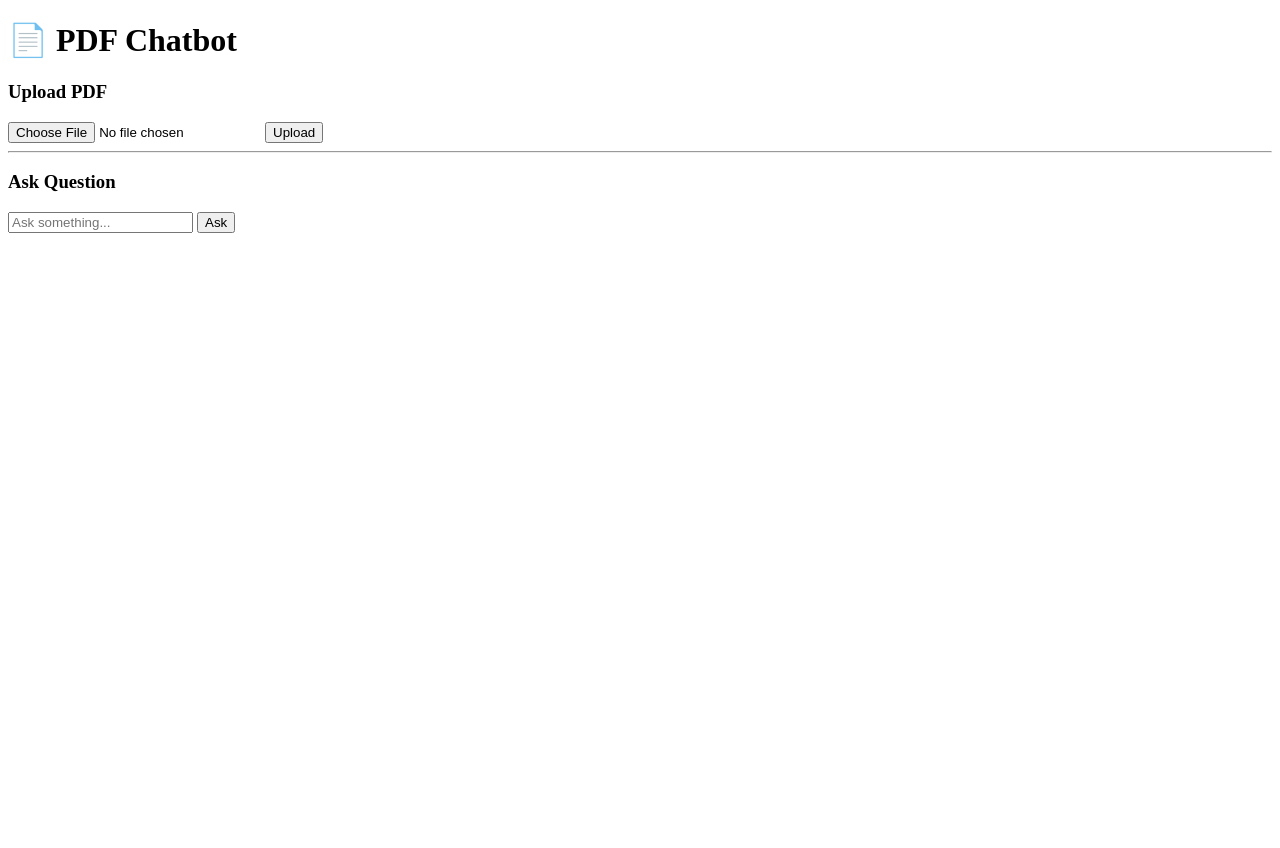
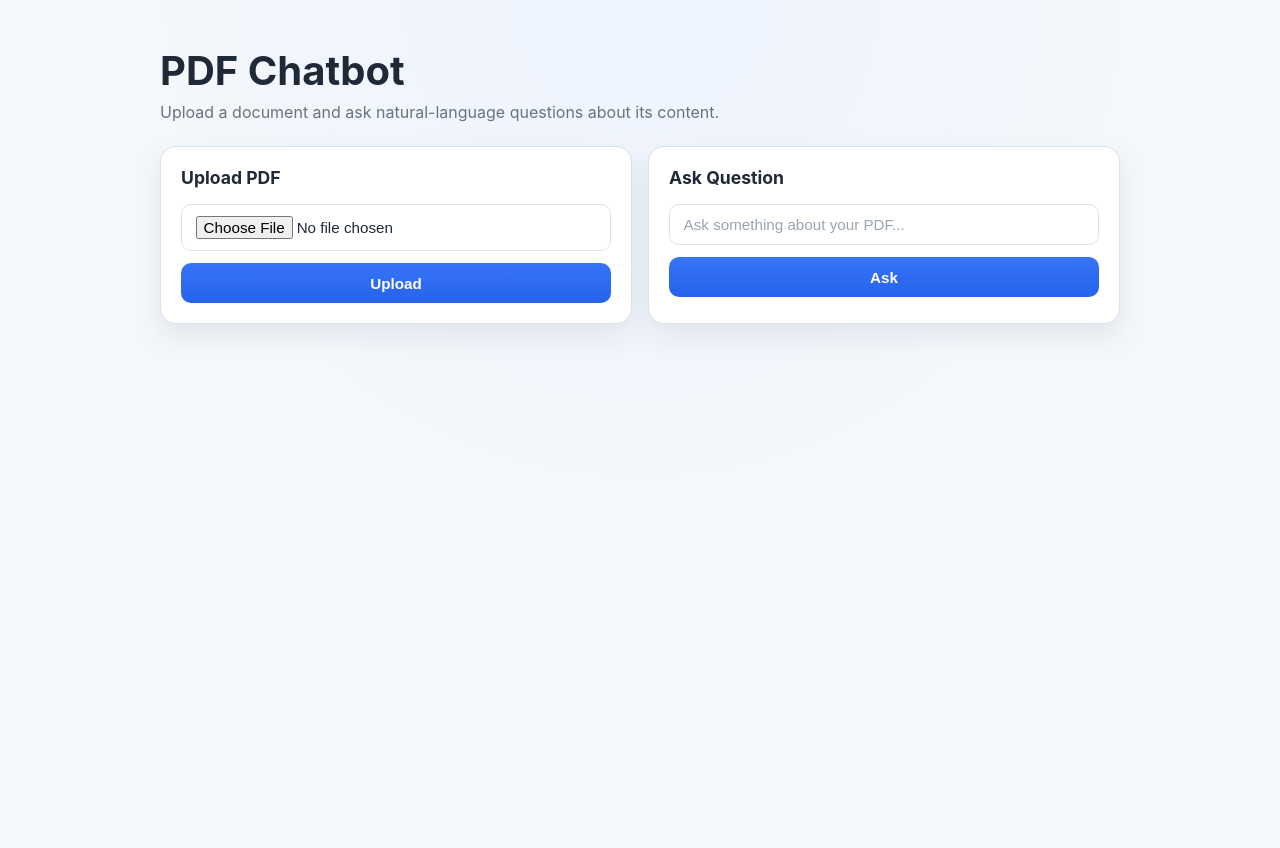
Before and after one commit to KGagan05/pdf-chatbot, a FastAPI app: page / in a window 1280 px wide. Before the commit the page ends 233 px from the top, so only its background shows below. Run offline with FastAPI, Linux system fonts and the light colour scheme; parts of the project's set-up code (start-up, migrations or seed data) failed here and were passed over.

Commit message:
rag update

```diff
--- a/app.py
+++ b/app.py
@@ -1,6 +1,7 @@
 from fastapi import FastAPI, UploadFile, File, Request, Form
 from fastapi.responses import HTMLResponse
 from fastapi.templating import Jinja2Templates
+from fastapi.staticfiles import StaticFiles
 import shutil
 import os
 
@@ -8,6 +9,7 @@ from rag import process_pdf, ask_question
 
 app = FastAPI()
 templates = Jinja2Templates(directory="templates")
+app.mount("/static", StaticFiles(directory="static"), name="static")
 
 UPLOAD_FOLDER = "uploads"
 os.makedirs(UPLOAD_FOLDER, exist_ok=True)
--- a/rag.py
+++ b/rag.py
@@ -1,3 +1,32 @@
+from transformers import pipeline
+from rag import process_pdf, ask_question
+# Load LLM
+qa_pipeline = pipeline("text-generation", model="google/flan-t5-base")
+
+def ask_question(question):
+
+    question_embedding = model.encode([question])
+    D, I = index.search(np.array(question_embedding), k=1)
+
+    context = chunks[I[0][0]]
+
+    prompt = f"""
+    Answer the question based on the context below:
+
+    Context:
+    {context}
+
+    Question:
+    {question}
+
+    Answer:
+    """
+
+
+    response = qa_pipeline(prompt, max_length=200)
+
+    return response[0]['generated_text']
+
 from PyPDF2 import PdfReader
 from sentence_transformers import SentenceTransformer
 import faiss
@@ -5,11 +34,11 @@ import numpy as np
 
 model = SentenceTransformer('all-MiniLM-L6-v2')
 
-# Store data
 chunks = []
 index = None
 
-def process_pdf(file):
+
+def process_pdf(file):   # ✅ THIS MUST EXIST
 
     global chunks, index
 
@@ -26,12 +55,3 @@ def process_pdf(file):
 
     index = faiss.IndexFlatL2(embeddings.shape[1])
     index.add(np.array(embeddings))
-
-
-def ask_question(question):
-
-    question_embedding = model.encode([question])
-
-    D, I = index.search(np.array(question_embedding), k=1)
-
-    return chunks[I[0][0]]
--- /dev/null
+++ b/static/style.css
@@ -0,0 +1,153 @@
+:root {
+  color-scheme: light;
+  --bg: #f4f7fb;
+  --surface: #ffffff;
+  --text: #1f2937;
+  --muted: #6b7280;
+  --border: #dbe3ee;
+  --primary: #2563eb;
+  --primary-dark: #1d4ed8;
+  --success-bg: #e8f7ee;
+  --success-text: #0f5132;
+  --shadow: 0 12px 30px rgba(15, 23, 42, 0.08);
+}
+
+* {
+  box-sizing: border-box;
+}
+
+body {
+  margin: 0;
+  min-height: 100vh;
+  font-family: Inter, -apple-system, BlinkMacSystemFont, "Segoe UI", Roboto, sans-serif;
+  background: radial-gradient(circle at top, #eef4ff 0%, var(--bg) 45%);
+  color: var(--text);
+}
+
+.page-shell {
+  width: min(960px, 92%);
+  margin: 3rem auto;
+}
+
+.hero {
+  margin-bottom: 1.5rem;
+}
+
+.hero h1 {
+  margin: 0 0 0.5rem;
+  font-size: clamp(1.75rem, 4vw, 2.5rem);
+  line-height: 1.15;
+}
+
+.subtitle {
+  margin: 0;
+  color: var(--muted);
+  font-size: 1rem;
+}
+
+.content-grid {
+  display: grid;
+  grid-template-columns: repeat(2, minmax(0, 1fr));
+  gap: 1rem;
+}
+
+.card {
+  background: var(--surface);
+  border: 1px solid var(--border);
+  border-radius: 16px;
+  box-shadow: var(--shadow);
+  padding: 1.25rem;
+}
+
+.card h2 {
+  margin: 0 0 1rem;
+  font-size: 1.1rem;
+}
+
+.stack-form {
+  display: grid;
+  gap: 0.75rem;
+}
+
+input[type="file"],
+input[type="text"] {
+  width: 100%;
+  border: 1px solid var(--border);
+  border-radius: 10px;
+  padding: 0.7rem 0.85rem;
+  background: #fff;
+  color: var(--text);
+  font-size: 0.95rem;
+}
+
+input[type="text"]::placeholder {
+  color: #9aa4b2;
+}
+
+input[type="text"]:focus,
+input[type="file"]:focus {
+  outline: none;
+  border-color: #93b4ff;
+  box-shadow: 0 0 0 3px rgba(37, 99, 235, 0.2);
+}
+
+button {
+  border: none;
+  border-radius: 10px;
+  padding: 0.7rem 1rem;
+  background: linear-gradient(180deg, #3774f6 0%, var(--primary) 100%);
+  color: #fff;
+  font-weight: 600;
+  font-size: 0.95rem;
+  cursor: pointer;
+  transition: transform 0.15s ease, box-shadow 0.2s ease, background 0.2s ease;
+}
+
+button:hover {
+  transform: translateY(-1px);
+  box-shadow: 0 8px 18px rgba(37, 99, 235, 0.28);
+  background: linear-gradient(180deg, #2968f4 0%, var(--primary-dark) 100%);
+}
+
+button:active {
+  transform: translateY(0);
+}
+
+.status {
+  margin: 0.9rem 0 0;
+  border-radius: 10px;
+  padding: 0.7rem 0.85rem;
+  font-size: 0.92rem;
+}
+
+.success {
+  background: var(--success-bg);
+  color: var(--success-text);
+}
+
+.chat-result {
+  margin-top: 1rem;
+  border: 1px solid #d7e5ff;
+  background: #f8fbff;
+  border-radius: 12px;
+  padding: 0.85rem;
+}
+
+.chat-result p {
+  margin: 0 0 0.65rem;
+  line-height: 1.45;
+}
+
+.chat-result p:last-child {
+  margin-bottom: 0;
+}
+
+@media (max-width: 800px) {
+  .page-shell {
+    margin: 2rem auto;
+  }
+
+  .content-grid {
+    grid-template-columns: 1fr;
+  }
+}
--- a/templates/index.html
+++ b/templates/index.html
@@ -2,35 +2,48 @@
 <html>
 
 <head>
+    <meta charset="UTF-8">
+    <meta name="viewport" content="width=device-width, initial-scale=1.0">
     <title>PDF Chatbot</title>
+    <link rel="stylesheet" href="/static/style.css">
 </head>
 
 <body>
+    <div class="page-shell">
+        <header class="hero">
+            <h1>PDF Chatbot</h1>
+            <p class="subtitle">Upload a document and ask natural-language questions about its content.</p>
+        </header>
 
-    <h1>📄 PDF Chatbot</h1>
-
-    <h3>Upload PDF</h3>
-    <form action="/upload" method="post" enctype="multipart/form-data">
+        <main class="content-grid">
+            <section class="card">
+                <h2>Upload PDF</h2>
+                <form action="/upload" method="post" enctype="multipart/form-data" class="stack-form">
                     <input type="file" name="file" required>
                     <button type="submit">Upload</button>
                 </form>
 
                 {% if message %}
-    <p>{{message}}</p>
+                <p class="status success">{{message}}</p>
                 {% endif %}
+            </section>
 
-    <hr>
-
-    <h3>Ask Question</h3>
-    <form action="/ask" method="post">
-        <input type="text" name="question" placeholder="Ask something..." required>
+            <section class="card">
+                <h2>Ask Question</h2>
+                <form action="/ask" method="post" class="stack-form">
+                    <input type="text" name="question" placeholder="Ask something about your PDF..." required>
                     <button type="submit">Ask</button>
                 </form>
 
                 {% if answer %}
+                <div class="chat-result">
                     <p><b>You:</b> {{question}}</p>
                     <p><b>Bot:</b> {{answer}}</p>
+                </div>
                 {% endif %}
+            </section>
+        </main>
+    </div>
 
 </body>
 
```
Lines whose indentation alone changed are shown as unchanged.
